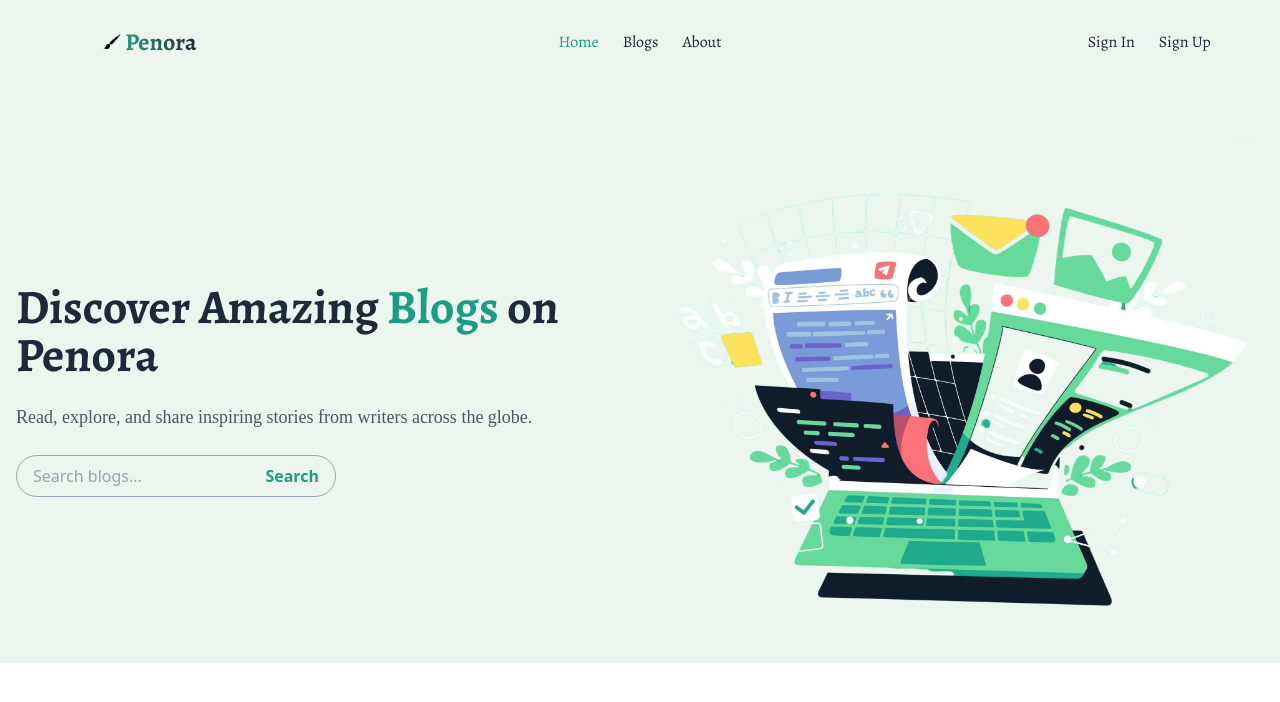
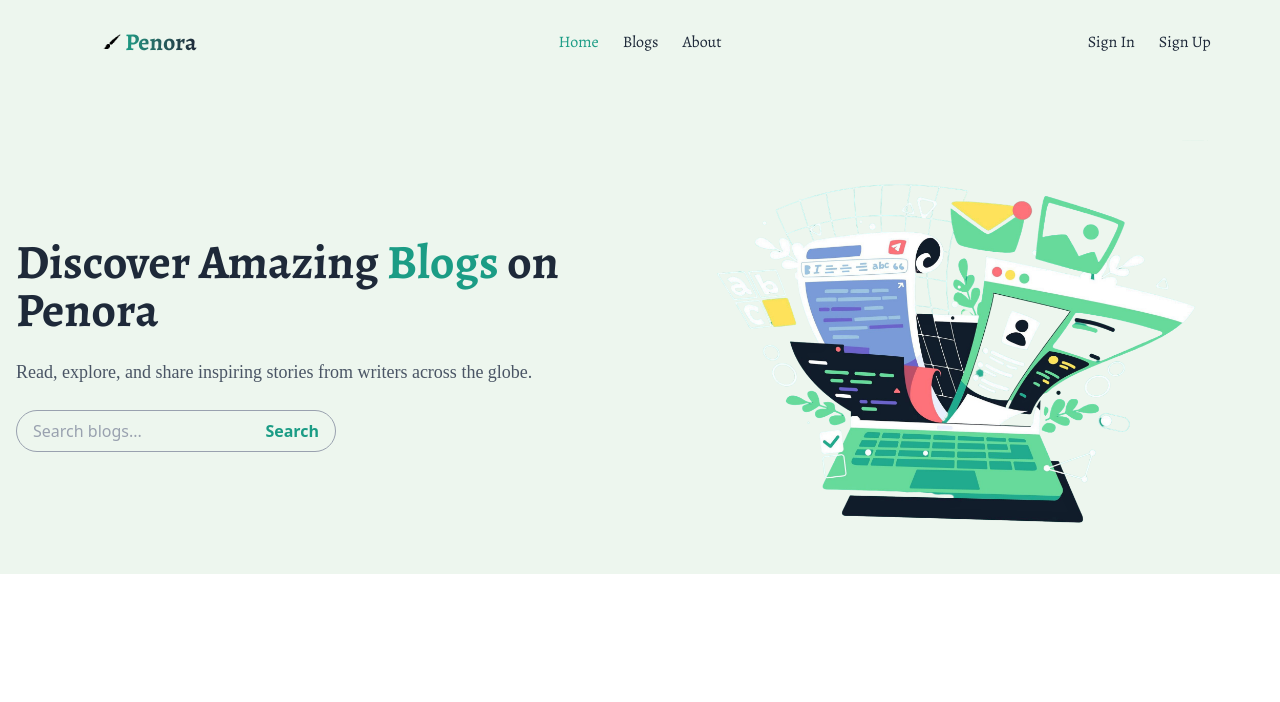
Before and after one commit to tasninanika/Penora-Client, a React (Vite) app: page / in a window 1280 px wide. Shown: the top 702 px of the page. Built offline with nearby package versions, Linux system fonts and the light colour scheme; a web font is replaced by a local one.

Commit message:
apply style on hero

```diff
--- a/package.json
+++ b/package.json
@@ -11,6 +11,7 @@
   },
   "dependencies": {
     "@tailwindcss/vite": "^4.1.11",
+    "framer-motion": "^12.23.9",
     "localforage": "^1.10.0",
     "lottie-react": "^2.4.1",
     "match-sorter": "^8.0.3",
--- a/src/components/home/Hero.jsx
+++ b/src/components/home/Hero.jsx
@@ -1,9 +1,8 @@
 import { useState } from "react";
-// import HeroGif from "../../assets/images/Blogging.json";
+import { motion } from "framer-motion";
 import HeroImg from "../../assets/images/hero.png";
-import Lottie from "lottie-react";
 
-const HeroSection = () => {
+const Hero = () => {
   const [searchQuery, setSearchQuery] = useState("");
 
   const handleSearch = (e) => {
@@ -14,7 +13,12 @@ const HeroSection = () => {
   return (
     <section className="mt-8 flex flex-col-reverse md:flex-row items-center md:justify-between">
       {/* Left Side - Text */}
-      <div className="md:w-1/2 text-center md:text-left space-y-6">
+      <motion.div
+        className="md:w-1/2 text-center md:text-left space-y-6"
+        initial={{ x: -100, opacity: 0 }}
+        animate={{ x: 0, opacity: 1 }}
+        transition={{ duration: 0.8, ease: "easeOut" }}
+      >
         <h1 className="text-4xl md:text-5xl font-bold text-gray-800 font-alegreya">
           Discover Amazing <span className="text-[#1b9c85]">Blogs</span> on
           Penora
@@ -43,15 +47,19 @@ const HeroSection = () => {
             Search
           </button>
         </form>
-      </div>
+      </motion.div>
 
-      {/* Right Side - Animation */}
-      <div className="md:w-1/2 flex justify-center">
-        {/* <Lottie animationData={HeroGif}></Lottie> */}
-        <img src={HeroImg} alt="" />
-      </div>
+      {/* Right Side - Image */}
+      <motion.div
+        className="md:w-1/2 flex justify-center"
+        initial={{ x: 100, opacity: 0 }}
+        animate={{ x: 0, opacity: 1 }}
+        transition={{ duration: 0.8, ease: "easeOut" }}
+      >
+        <img src={HeroImg} alt="Hero" className="max-w-lg w-full" />
+      </motion.div>
     </section>
   );
 };
 
-export default HeroSection;
+export default Hero;
```
Also changed, not shown: 1 other file (tests, documents, lock files or other folders).
